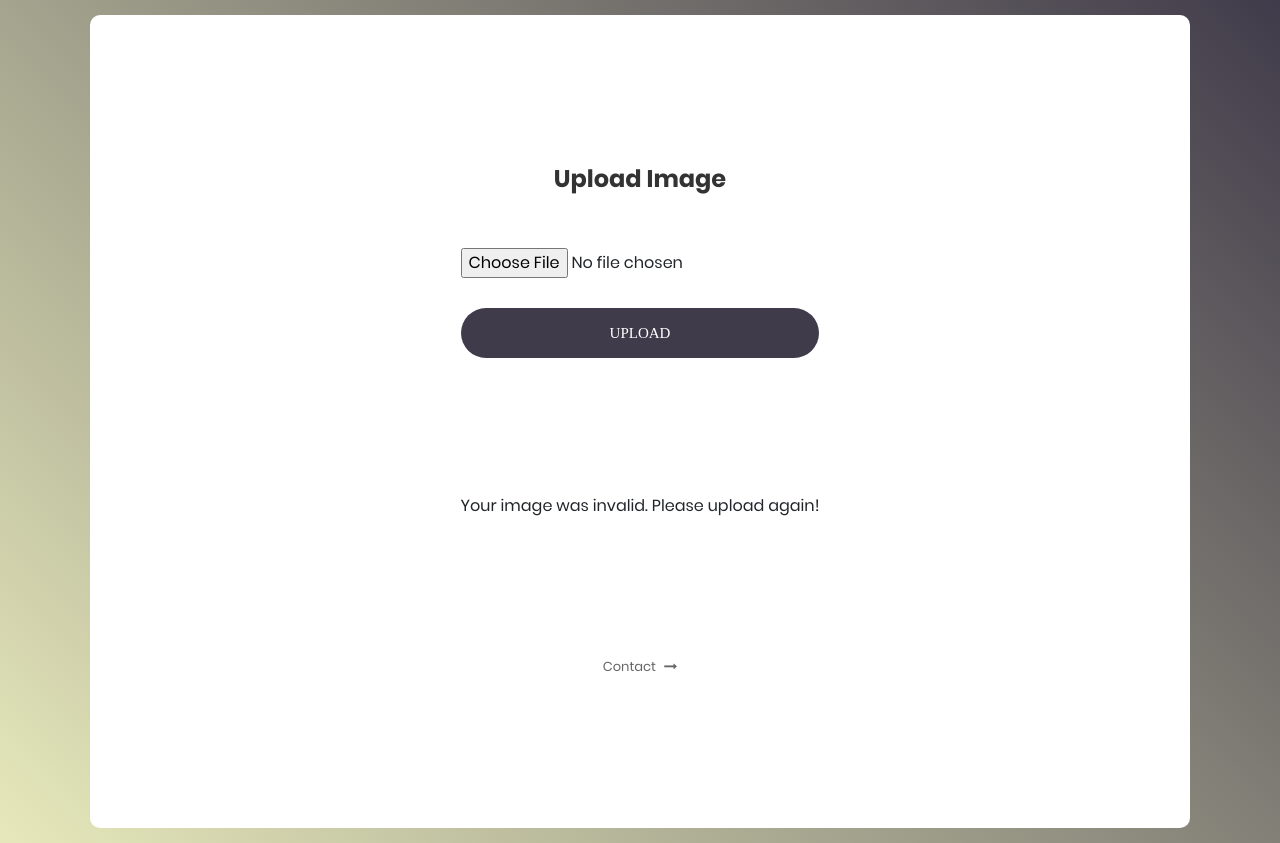
After one commit to phamvanhanh6720/IDCardVNRecognition, a Flask app: template app/templates/upload_image_again.html in a window 1280 px wide. The commit adds this page. Run offline with Flask 2, Linux system fonts and the light colour scheme; the template is opened without the code that fills it, so the values that code supplies are empty; parts of the project's set-up code (start-up, migrations or seed data) failed here and were passed over; some libraries are stand-ins or nearby versions; some web fonts are replaced.

Commit message:
case invalid html

```diff
--- a/app/main.py
+++ b/app/main.py
@@ -25,7 +25,8 @@ from vietocr.tool.config import Cfg
 """
 config = Cfg.load_config_from_name('vgg_transformer')
 # config['weights'] = './models/reader/transformerocr_v2.pth'
-config['weights'] = 'https://drive.google.com/uc?id=18O7FJzGCrk1ecDlJxHhLLdBkvuYDjKN-'
+# config['weights'] = 'https://drive.google.com/uc?id=18O7FJzGCrk1ecDlJxHhLLdBkvuYDjKN-'
+config['weights'] = 'https://drive.google.com/uc?id=1U3IO38Vo1FNcedriHsgE7S0Fi0lWAqVz'
 config['device'] = 'cuda:0'
 config['predictor']['beamsearch'] = False
 reader = Predictor(config)
@@ -139,7 +140,7 @@ def predict(filename):
 
     # respone to client if image is invalid
     if not cropper.respone_client(threshold_idcard=0.8):
-        return "invalid image"
+        return render_template('upload_image_again.html')
 
     cropper.set_image(original_image=original_image)
 
--- a/app/static/css/main.css
+++ b/app/static/css/main.css
@@ -268,11 +268,11 @@ iframe {
   background: #333333;
 }
 
-.zoom {
+.zoom-img {
   transition: 1s;
 }
 
-.zoom:hover {
+.zoom-img:hover {
   transform: scale(1.5)
 }
 
--- a/app/templates/predict.html
+++ b/app/templates/predict.html
@@ -15,7 +15,7 @@
 	    	<div class="container-login100">
                 	<div class="wrap-login100">
                         <div class="login100-pic">
-                            <img class="zoom" src="{{url_for('static', filename=filename)}}"/>
+                            <img class="zoom-img" src="{{url_for('static', filename=filename)}}"/>
                         </div>
                         <ul class="home-title list">
                         <li>
--- /dev/null
+++ b/app/templates/upload_image_again.html
@@ -0,0 +1,54 @@
+<!DOCTYPE html>
+<html lang="en">
+<head>
+	<title>ID Card Recognition</title>
+	<meta charset="UTF-8">
+	<meta name="viewport" content="width=device-width, initial-scale=1">
+	<!--<link rel="stylesheet" type="text/css" href="static/vendor/bootstrap/css/bootstrap.min.css">-->
+	<link rel="stylesheet" href="https://stackpath.bootstrapcdn.com/bootstrap/4.5.2/css/bootstrap.min.css" integrity="sha384-JcKb8q3iqJ61gNV9KGb8thSsNjpSL0n8PARn9HuZOnIxN0hoP+VmmDGMN5t9UJ0Z" crossorigin="anonymous">
+	<!--<link rel="stylesheet" type="text/css" href="static/fonts/font-awesome-4.7.0/css/font-awesome.min.css">-->
+	<link rel="stylesheet" href="https://stackpath.bootstrapcdn.com/font-awesome/4.7.0/css/font-awesome.min.css" integrity="sha384-wvfXpqpZZVQGK6TAh5PVlGOfQNHSoD2xbE+QkPxCAFlNEevoEH3Sl0sibVcOQVnN" crossorigin="anonymous">
+	<link rel="stylesheet" href="https://cdnjs.cloudflare.com/ajax/libs/animate.css/4.1.0/animate.css" integrity="sha512-VFXHmyaAM2CkNU+TogLhWl7rjTFcXo1YRsruJHHmsZasKSn6LlFivRJ6gVG4mlJtybmAkZL3z9sxqGo5aX0fIw==" crossorigin="anonymous">
+	<link rel="stylesheet" type="text/css" href="../static/css/main.css">
+	<link rel="stylesheet" type="text/css" href="../static/css/util.css">
+</head>
+<body>
+
+	<div class="limiter">
+		<div class="container-login100">
+			<div class="wrap-login100">
+				<form action="/upload-image" method="POST" enctype="multipart/form-data" style="margin:auto">
+					<span class="login100-form-title">
+						Upload Image
+					</span>
+
+					<div class="wrap-input100 validate-input">
+						<input type="file" name="image">
+					</div>
+
+					<div class="container-login100-form-btn">
+						<button class="login100-form-btn" type="submit">
+							Upload
+						</button>
+					</div>
+
+                    <div class="text-center p-t-136">
+                        Your image was invalid. Please upload again!
+                    </div>
+
+					<div class="text-center p-t-136">
+						<a class="txt2" href="https://www.facebook.com/phamvanhanh2000" target="_blank">
+							Contact
+							<i class="fa fa-long-arrow-right m-l-5" aria-hidden="true"></i>
+						</a>
+					</div>
+				</form>
+			</div>
+		</div>
+	</div>
+<!--===============================================================================================-->
+	<script src="https://cdnjs.cloudflare.com/ajax/libs/popper.js/1.12.9/umd/popper.min.js" integrity="sha384-ApNbgh9B+Y1QKtv3Rn7W3mgPxhU9K/ScQsAP7hUibX39j7fakFPskvXusvfa0b4Q" crossorigin="anonymous"></script>
+	<script src="https://stackpath.bootstrapcdn.com/bootstrap/4.5.2/js/bootstrap.min.js" integrity="sha384-B4gt1jrGC7Jh4AgTPSdUtOBvfO8shuf57BaghqFfPlYxofvL8/KUEfYiJOMMV+rV" crossorigin="anonymous"></script>
+<!--===============================================================================================-->
+</body>
+</html>
```
Also changed, not shown: README.md.
